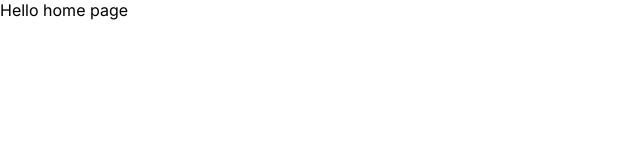
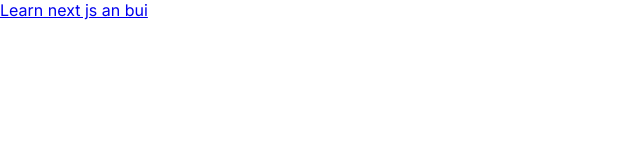
Before and after one commit to hoanganpro2k1/learn-nextjs-easyfrontend, a Next.js app: page / in a window 1280 px wide. Shown: the top 160 px of the page, without its empty margins (0-640 px from the left). Built offline with nearby package versions, Linux system fonts and the light colour scheme.

Commit message:
Update SEO title

```diff
--- a/src/app/page.tsx
+++ b/src/app/page.tsx
@@ -1,7 +1,11 @@
 import React from 'react'
 
 const Home: React.FC = () => {
-  return <div>Hello home page</div>
+  return (
+    <div>
+      <a href="/">Learn next js an bui</a>
+    </div>
+  )
 }
 
 export default Home
```
